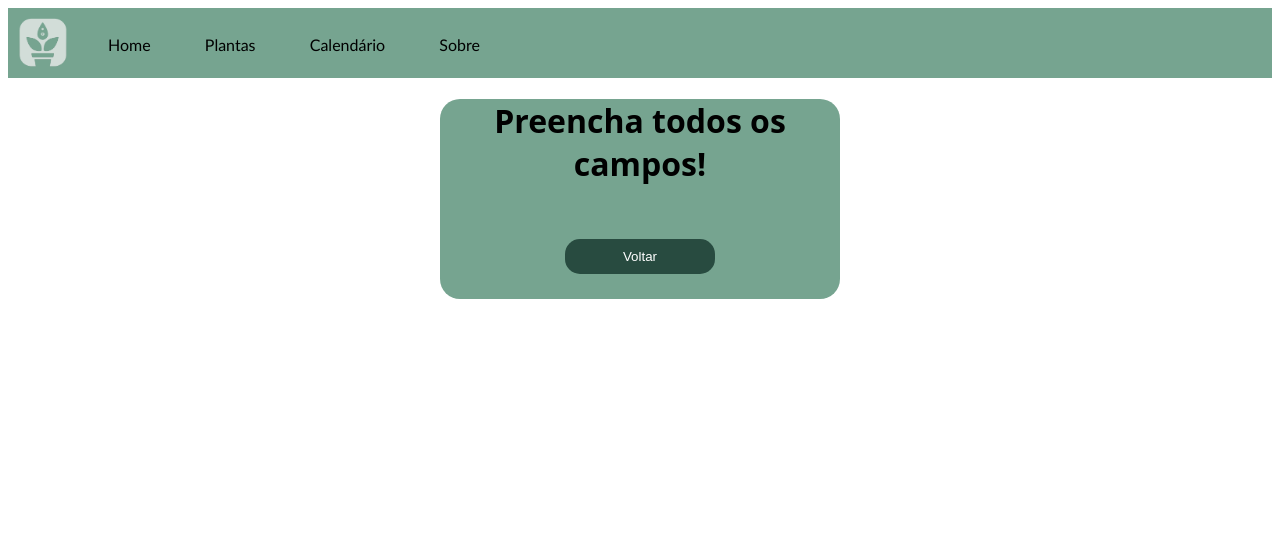
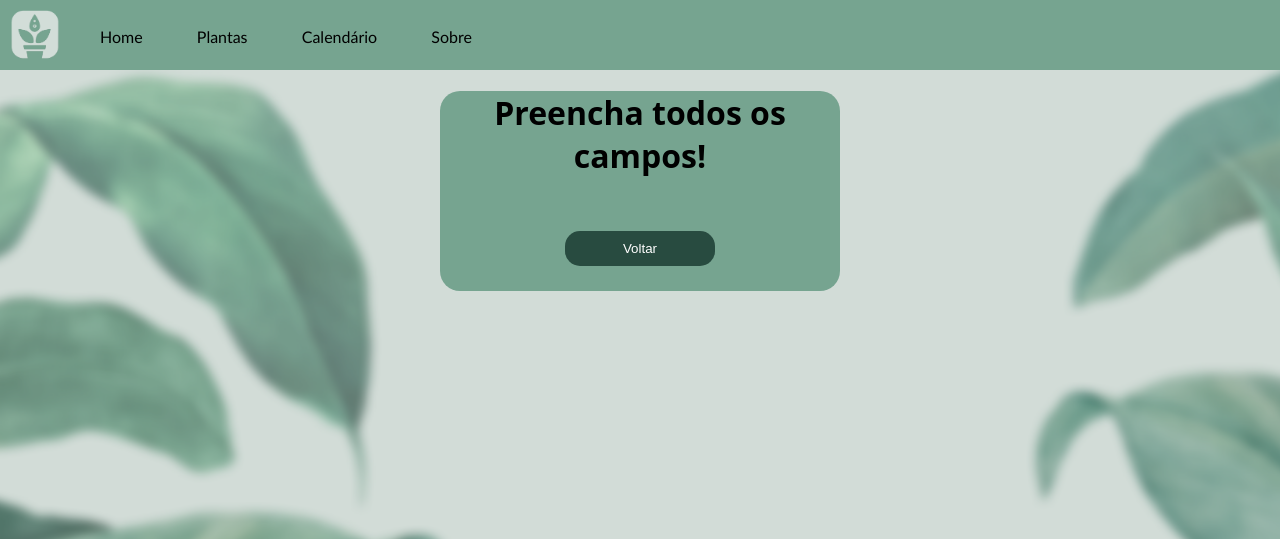
Before and after one commit to TayniSchukes/Plantapp, a PHP site: page /codes/registrando_usuario.php in a window 1280 px wide. Shown: the top 539 px of the page. Run offline with PHP 8.4, Linux system fonts and the light colour scheme; data that the repository does not hold is empty.

Commit message:
Ajustes finais

```diff
--- a/codes/registrando_usuario.php
+++ b/codes/registrando_usuario.php
@@ -21,6 +21,14 @@
                 <link rel="stylesheet" type="text/css" href="../css/style.css">
                 <title>Cadastro Confirmado</title>
                 <style>
+                    body {
+                        background-color: #d2dcd7;
+                        background-image: url(../images/background.png);
+                        background-attachment: fixed;
+                        background-size: cover;
+                        margin: 0;
+                        padding: 0;
+                    }
                     main {
                         background-color: #76a490;
                         width: 400px;
@@ -74,6 +82,14 @@
                 <link rel="stylesheet" type="text/css" href="../css/style.css">
                 <title>Cadastro Confirmado</title>
                 <style>
+                    body {
+                        background-color: #d2dcd7;
+                        background-image: url(../images/background.png);
+                        background-attachment: fixed;
+                        background-size: cover;
+                        margin: 0;
+                        padding: 0;
+                    }
                     main {
                         background-color: #76a490;
                         width: 400px;
@@ -113,7 +129,7 @@
                 </header>
                 <main>
                     <h1>Este usuário já foi cadastrado!</h1>
-                    <button><a href="login.php">Fazer login</a></button><br>
+                    <button><a href="usuario.php">Voltar</a></button><br>
                 </main>
             </body>
             </html>
@@ -127,6 +143,14 @@
                 <link rel="stylesheet" type="text/css" href="../css/style.css">
                 <title>Cadastro Confirmado</title>
                 <style>
+                    body {
+                        background-color: #d2dcd7;
+                        background-image: url(../images/background.png);
+                        background-attachment: fixed;
+                        background-size: cover;
+                        margin: 0;
+                        padding: 0;
+                    }
                     main {
                         background-color: #76a490;
                         width: 400px;
@@ -183,6 +207,14 @@
                 <link rel="stylesheet" type="text/css" href="../css/style.css">
                 <title>Cadastro Confirmado</title>
                 <style>
+                    body {
+                        background-color: #d2dcd7;
+                        background-image: url(../images/background.png);
+                        background-attachment: fixed;
+                        background-size: cover;
+                        margin: 0;
+                        padding: 0;
+                    }
                     main {
                         background-color: #76a490;
                         width: 400px;
@@ -191,7 +223,6 @@
                         margin-left: auto;
                         margin-right: auto;
                         border-radius: 20px;
-
                     }
                     button {
                         background-color: #284b40;
@@ -199,7 +230,6 @@
                         border-radius: 15px;
                         width: 150px;
                         height: 35px;
-                        margin-top: 8%;
                         border: none;
                     }
                     button a{
@@ -237,6 +267,14 @@
                 <link rel="stylesheet" type="text/css" href="../css/style.css">
                 <title>Cadastro Confirmado</title>
                 <style>
+                    body {
+                        background-color: #d2dcd7;
+                        background-image: url(../images/background.png);
+                        background-attachment: fixed;
+                        background-size: cover;
+                        margin: 0;
+                        padding: 0;
+                    }
                     main {
                         background-color: #76a490;
                         width: 400px;
```
Also changed, not shown: codes/atualizar_adubacao.php (+8 -0 lines), codes/calendario_validacao.php (+18 -4 lines), codes/registrando_planta.php (+35 -5 lines).
